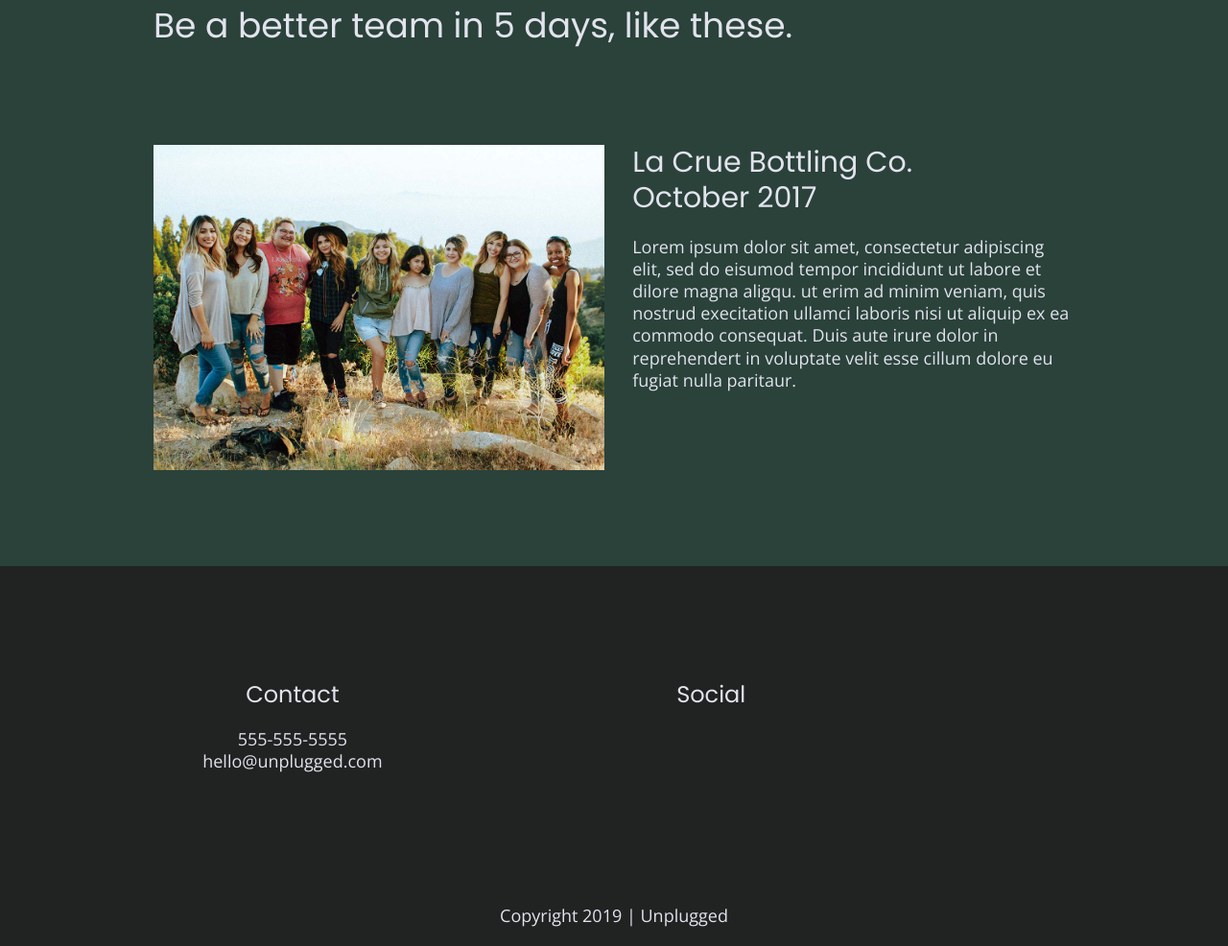
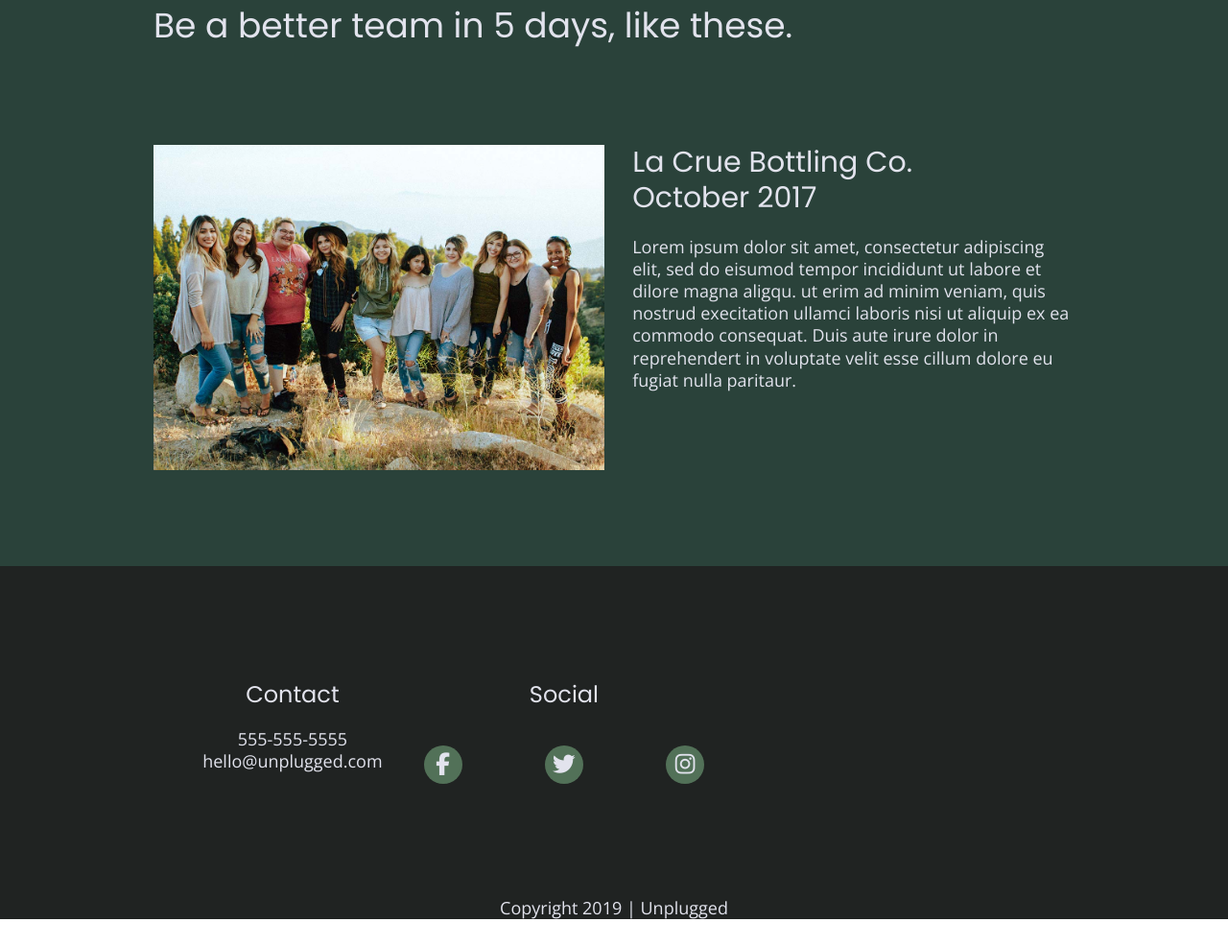
Before and after one commit to jmcclung3509/Unplugged-Retreat-project, a website built with Parcel: page index.html in a window 1280 px wide. Shown: the part 2130-3116 px from the top of the page at 96% size. After the commit the page ends 3088 px from the top, so only its background shows below. Built offline with nearby package versions, Linux system fonts and the light colour scheme.

Commit message:
Added social icons to homepage, about page and faq page

```diff
--- a/css/main.css
+++ b/css/main.css
@@ -226,7 +226,10 @@ header nav ul {
    justify-content: center;
    align-items: center;
  }
-
+footer .content-wrapper {
+  width: 55%;
+  margin: 50px 0;
+}
 .footer-content {
   display: flex;
   justify-content: center;
@@ -243,21 +246,30 @@ footer p {
 footer h4 {
   margin-left: 50px;
 }
-
+.social  {
+  width: 90%;
+}
 footer .social-icons {
   display: flex;
   justify-content: space-around;
   align-items: center;
+}
 
-}
 footer .social-icons p {
   display:flex;
-  justify-content: space-around;
+  justify-content: center;
   align-items: center;
+  background: #527158;
+  width: 40px;
+  height:40px;
+  border-radius:50%;
+}
+footer i {
+  font-size: 1.3125em;
 }
 
 footer .copyright {
-margin: 20px 0;
+margin: 0;
 }
 .footer-content h4 {
   margin-left: 0;
--- a/index.html
+++ b/index.html
@@ -144,9 +144,9 @@
           <div class="social">
             <h4>Social</h4>
               <div class="social-icons">
-                  <p><a href="https://facebook.com/yoursite" target="_blank"></a></p>
-                  <p><a href="https://twitter.com/JessTurner711" target="_blank"></a></p>
-                  <p><a href="https://www.instagram.com/yoursite" target="_blank"></a></p>
+                  <p><a href="https://facebook.com/yoursite" target="_blank"><i class="fab fa-facebook-f"></i></a></p>
+                  <p><a href="https://twitter.com/JessTurner711" target="_blank"><i class="fab fa-twitter"></i> </a></p>
+                  <p><a href="https://www.instagram.com/yoursite" target="_blank"><i class="fab fa-instagram"></i></a></p>
               </div>
           </div>
       </div>
```
Also changed, not shown: about/index.html (+3 -3 lines), faq/index.html (+3 -3 lines).
